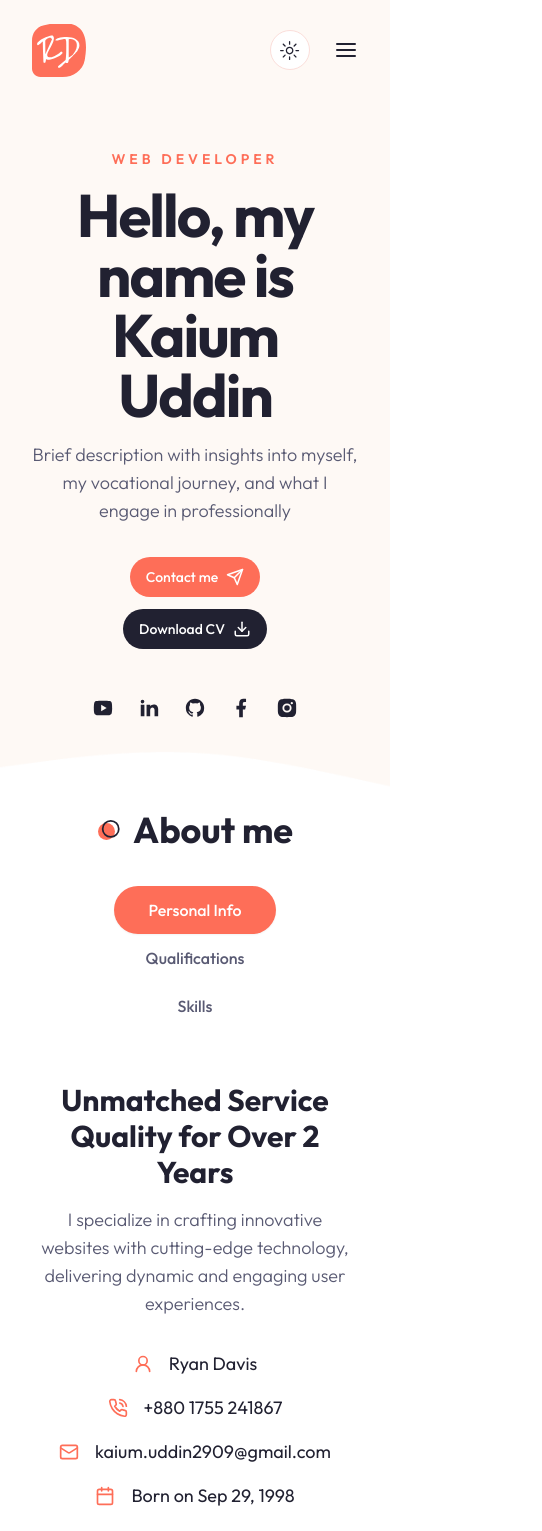
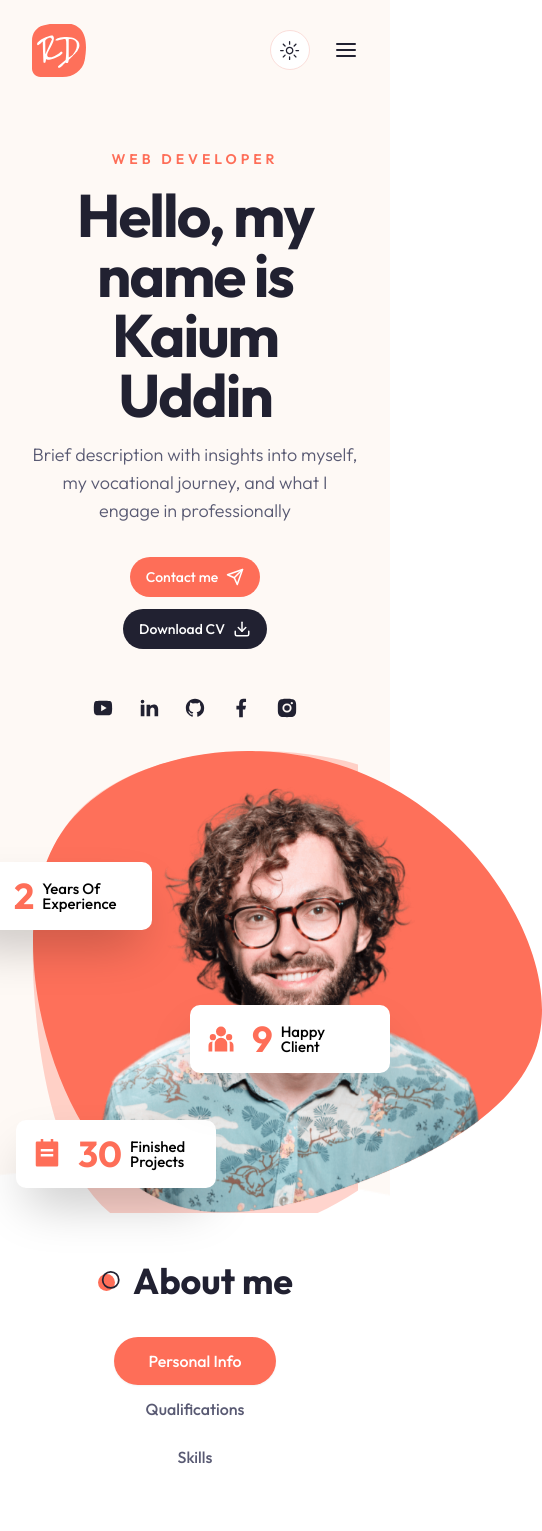
Before and after one commit to kaiumuddin/portfolio-2024, a Next.js app: page / in a window 390 px wide. Shown: the top 1531 px of the page, 542 px wide, since content can reach past the window. Built offline with nearby package versions, Linux system fonts and the light colour scheme.

Commit message:
Hero Section modifired for mobile device.

```diff
--- a/components/hero/Hero.jsx
+++ b/components/hero/Hero.jsx
@@ -17,18 +17,21 @@ import Badge from "../Badge";
 
 const Hero = () => {
     return (
-        <section className="py-12 xl:py-24 h-[84vh] xl:pt-28 bg-hero bg-no-repeat bg-bottom bg-cover dark:bg-none">
+        <section className="py-12 xl:py-24 lg:h-[84vh] xl:pt-28 bg-hero bg-no-repeat bg-bottom bg-cover dark:bg-none">
             <div className="container mx-auto">
-                <div className="flex justify-between gap-x-8 ">
+                <div className="flex flex-col lg:flex-row justify-between gap-8 ">
                     {/* text */}
                     <div className=" flex max-w-[600px] flex-col justify-center mx-auto xl:mx-0 text-center xl:text-left">
                         <div className="text-sm uppercase font-semibold mb-4 text-primary tracking-[4px]">
                             Web Developer
                         </div>
-                        <h1 className="h1 mb-4">Hello, my name is Kaium Uddin</h1>
+                        <h1 className="h1 mb-4">
+                            Hello, my name is Kaium Uddin
+                        </h1>
                         <p className="subtitle  max-w-[490px] mx-auto xl:mx-0">
-                            Brief description with insights into myself, my vocational
-                            journey, and what I engage in professionally
+                            Brief description with insights into myself, my
+                            vocational journey, and what I engage in
+                            professionally
                         </p>
                         {/* buttons */}
                         <div className="flex flex-col gap-y-3 md:flex-row gap-x-3 mx-auto xl:mx-0 mb-12">
@@ -50,12 +53,12 @@ const Hero = () => {
                         />
                     </div>
                     {/* image */}
-                    <div className="hidden xl:flex relative">
-                        <div className="bg-hero_shape2_light dark:bg-hero_shape2_dark w-[500px] h-[500px] bg-no-repeat">
+                    <div className="xl:flex relative">
+                        <div className="bg-hero_shape2_light dark:bg-hero_shape2_dark lg:w-[500px] lg:h-[500px] bg-no-repeat mx-auto">
                             {/* absolute -top-1 -right-2 */}
                             <DevImg
                                 containerStyles={
-                                    "bg-hero_shape w-[510px] h-[462px] bg-no-repeat relative bg-bottom"
+                                    "bg-hero_shape w-[510px] h-[462px] bg-no-repeat relative bg-bottom mx-auto"
                                 }
                                 imgSrc={"/hero/developer.png"}
                             />
```
